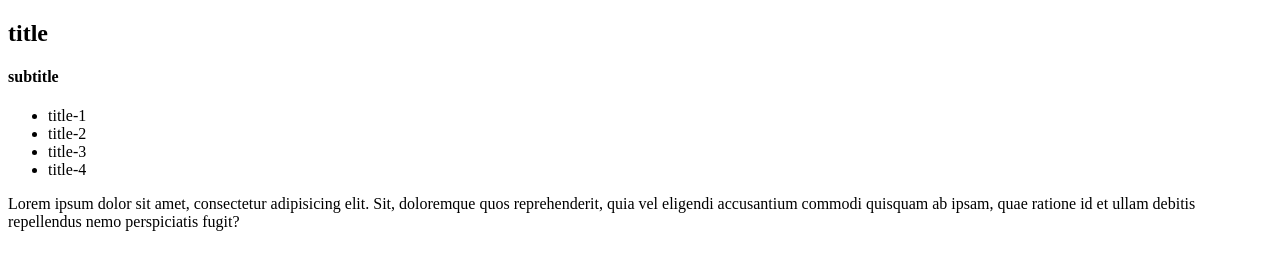
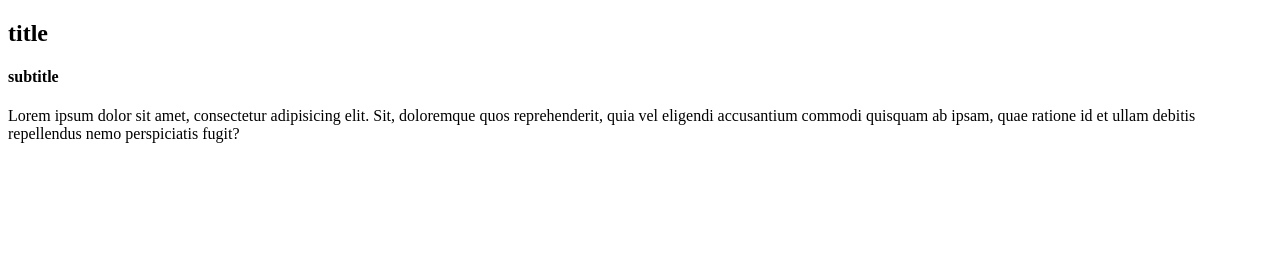
Before and after one commit to seriiserii825/test-3, a plain HTML site: page index.html in a window 1280 px wide. Drawn offline with Linux system fonts and the light colour scheme.

Commit message:
feat: delete list

```diff
--- a/index.html
+++ b/index.html
@@ -8,12 +8,6 @@
   <body>
     <h2>title</h2>
     <h4>subtitle</h4>
-    <ul>
-      <li>title-1</li>
-      <li>title-2</li>
-      <li>title-3</li>
-      <li>title-4</li>
-    </ul>
     <p>
       Lorem ipsum dolor sit amet, consectetur adipisicing elit. Sit, doloremque quos reprehenderit,
       quia vel eligendi accusantium commodi quisquam ab ipsam, quae ratione id et ullam debitis
```
